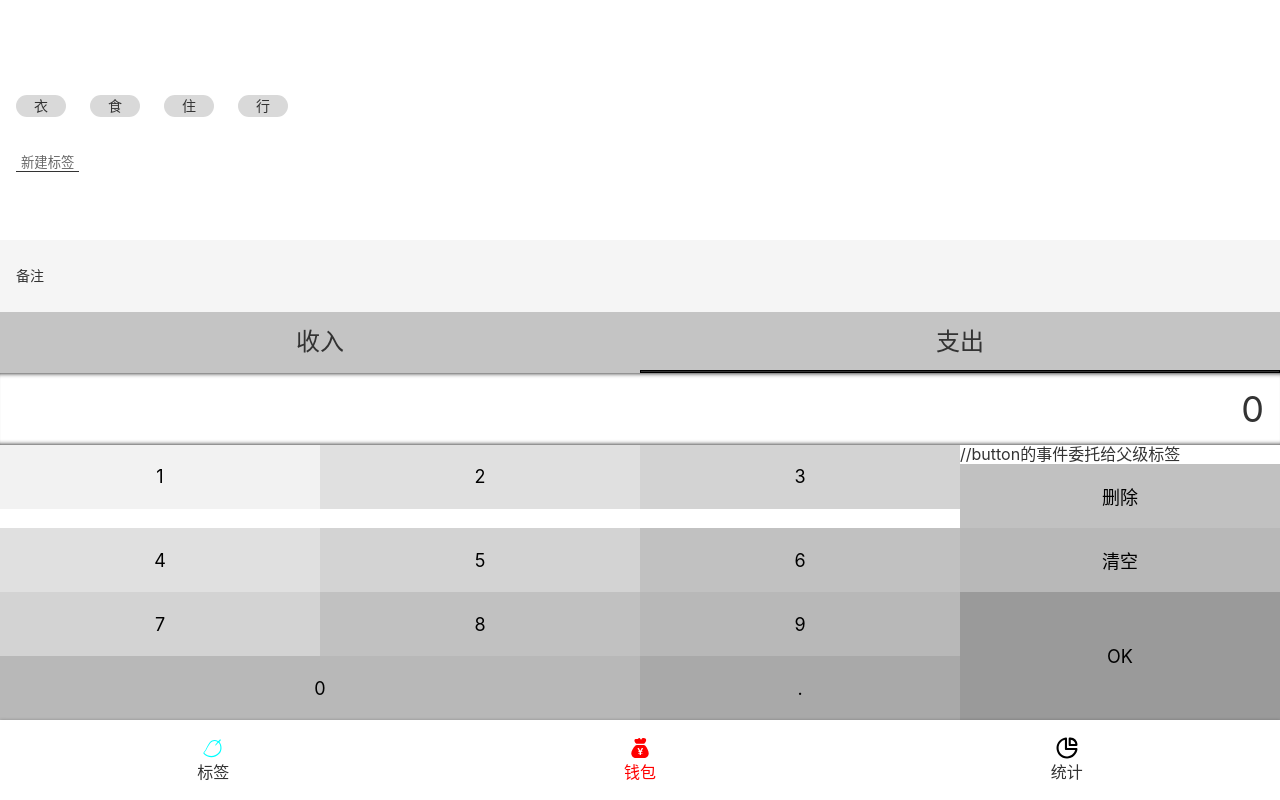
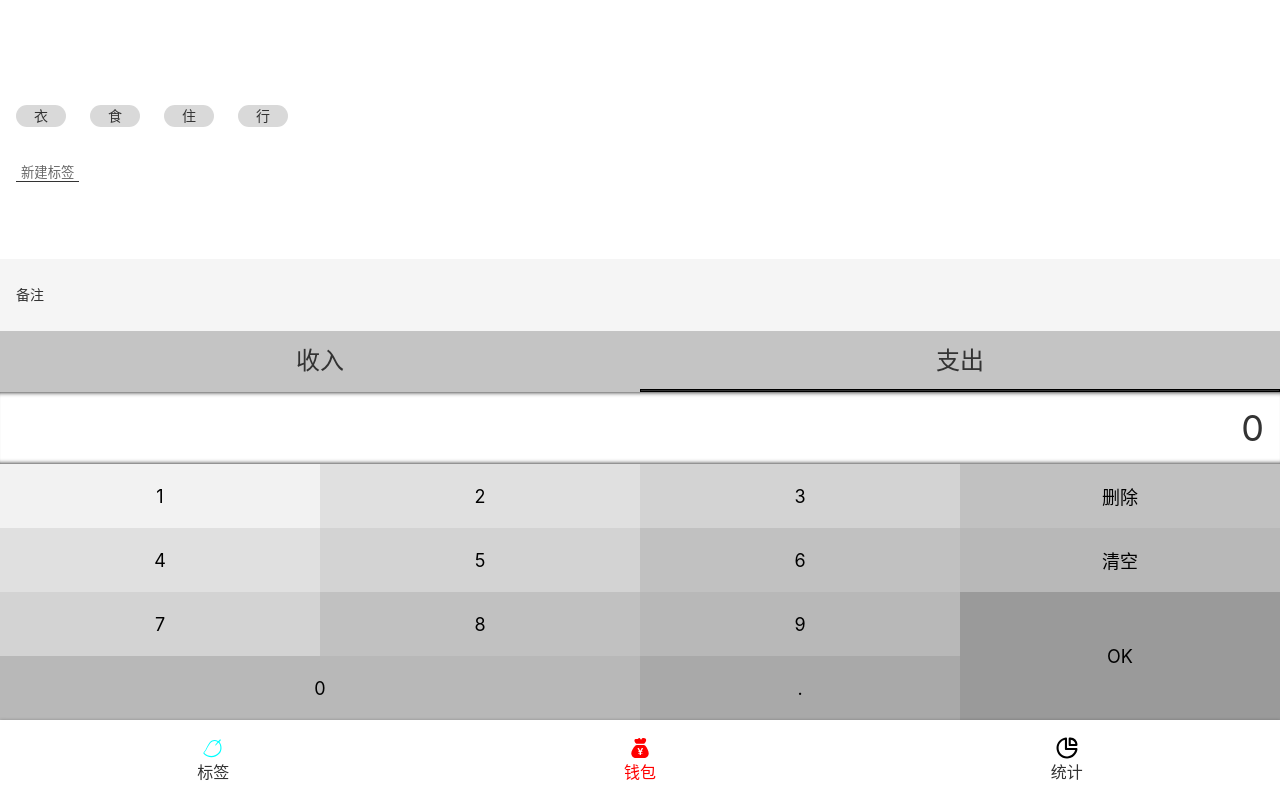
Before and after one commit to xiaozuzong-aslan/react-demo-typescript, a React app: page /#/money in a window 1280 px wide. Built offline with nearby package versions, Linux system fonts and the light colour scheme.

Commit message:
完成numberPad

```diff
--- a/src/views/Money/NumberPadSection.tsx
+++ b/src/views/Money/NumberPadSection.tsx
@@ -24,7 +24,7 @@ export default function NumberPadSection() {
             <div className='output' >
                 {output}
             </div>
-            <div className='pad clearfix' onClick={onClickButtonWrapper}>//button的事件委托给父级标签
+            <div className='pad clearfix' onClick={onClickButtonWrapper}>{/* button的事件委托给父级标签 */}
                 <button>1</button>
                 <button>2</button>
                 <button>3</button>
```
